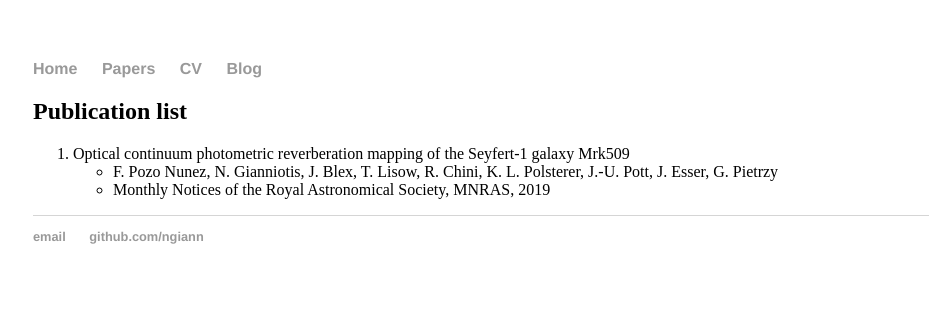
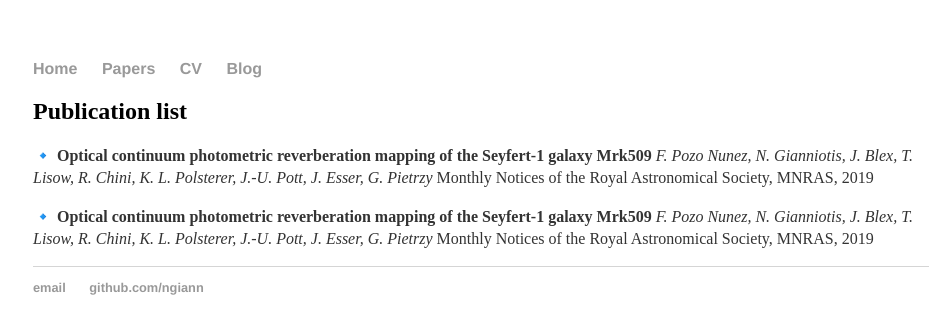
Before and after one commit to ngiann/ngiann.github.io, a Jekyll site: the page built from papers/index.md, in a window 1280 px wide. Shown: the top 334 px of the page, without its empty margins (159-1102 px from the left). Built offline with Jekyll 4.4.1, drawn with Linux system fonts in a browser that asks for light colours.

Commit message:
Update index.md

```diff
--- a/papers/index.md
+++ b/papers/index.md
@@ -4,6 +4,10 @@
 ---
 ## Publication list
 
-1. Optical continuum photometric reverberation mapping of the Seyfert-1 galaxy Mrk509
-  * F. Pozo Nunez, N. Gianniotis, J. Blex, T. Lisow, R. Chini, K. L. Polsterer, J.-U. Pott, J. Esser, G. Pietrzy
-  * Monthly Notices of the Royal Astronomical Society, MNRAS, 2019
+🔹 **Optical continuum photometric reverberation mapping of the Seyfert-1 galaxy Mrk509**
+*F. Pozo Nunez, N. Gianniotis, J. Blex, T. Lisow, R. Chini, K. L. Polsterer, J.-U. Pott, J. Esser, G. Pietrzy*
+Monthly Notices of the Royal Astronomical Society, MNRAS, 2019
+
+🔹 **Optical continuum photometric reverberation mapping of the Seyfert-1 galaxy Mrk509**
+*F. Pozo Nunez, N. Gianniotis, J. Blex, T. Lisow, R. Chini, K. L. Polsterer, J.-U. Pott, J. Esser, G. Pietrzy*
+Monthly Notices of the Royal Astronomical Society, MNRAS, 2019
```
